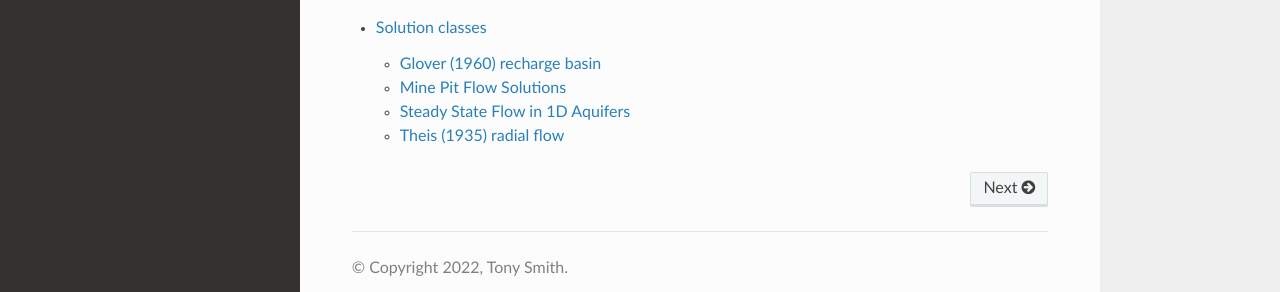
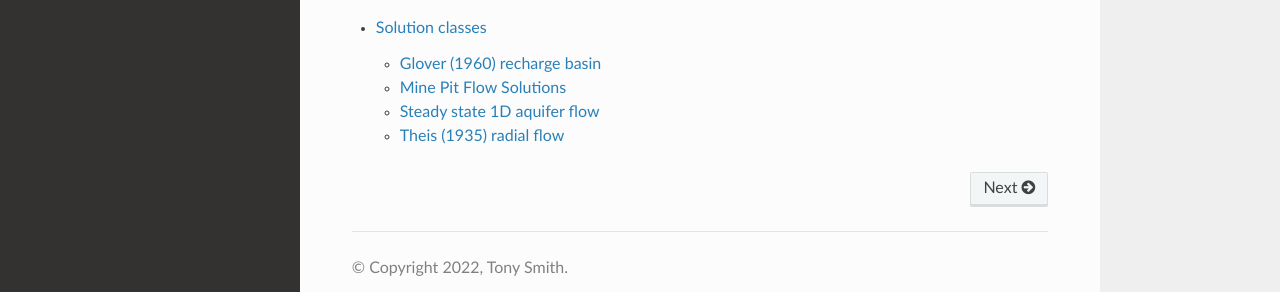
Before and after one commit to Moofbytes/PyGAF, a Sphinx documentation site: the page built from docs/index.rst, in a window 1280 px wide and 927 px high. Shown: the part 590-882 px from the top of the window. Built offline with Sphinx 7.4.7 and the Read the Docs theme 2.0.0, drawn with Linux system fonts in a browser that asks for light colours.

Commit message:
Update steady_flow.rst

```diff
--- a/docs/steady_flow.rst
+++ b/docs/steady_flow.rst
@@ -1,5 +1,5 @@
-Steady State Flow in 1D Aquifers
-================================
+Steady state 1D aquifer flow
+============================
 
 .. automodule:: pygaf.solutions.steady_flow
    :members:
```
